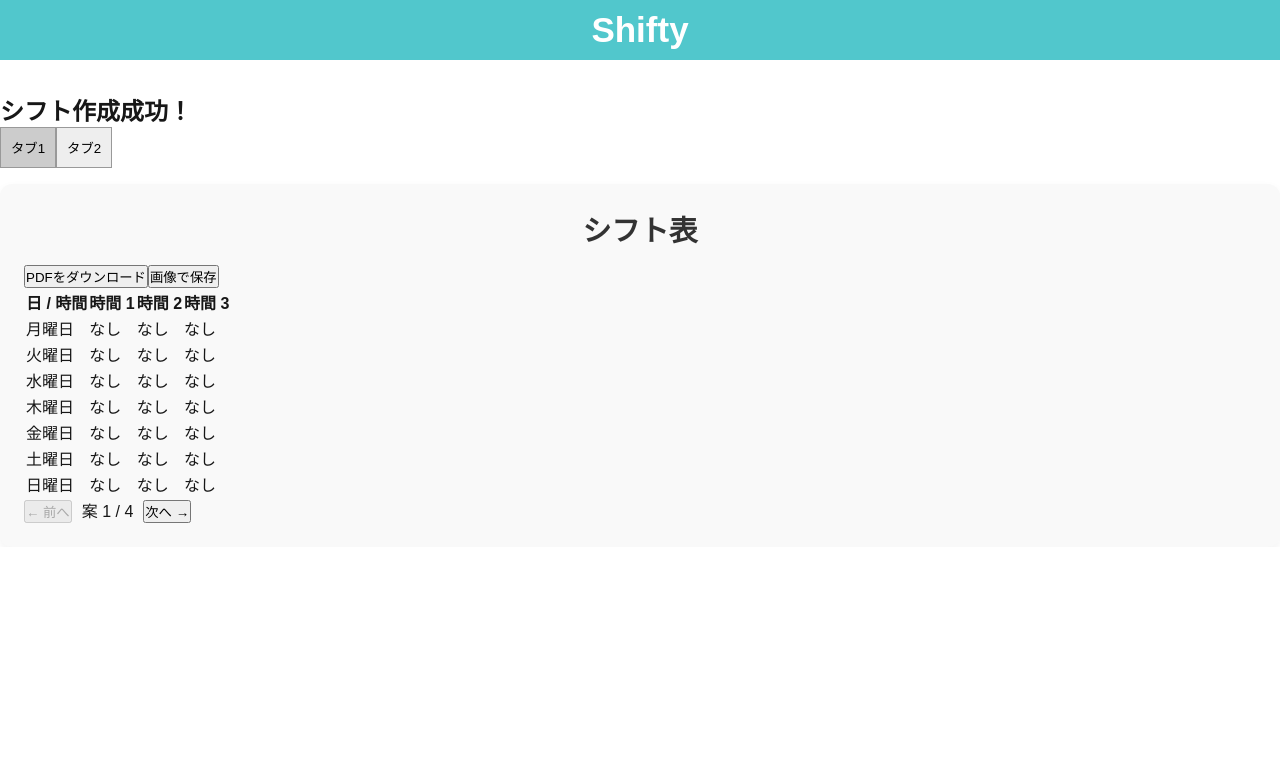
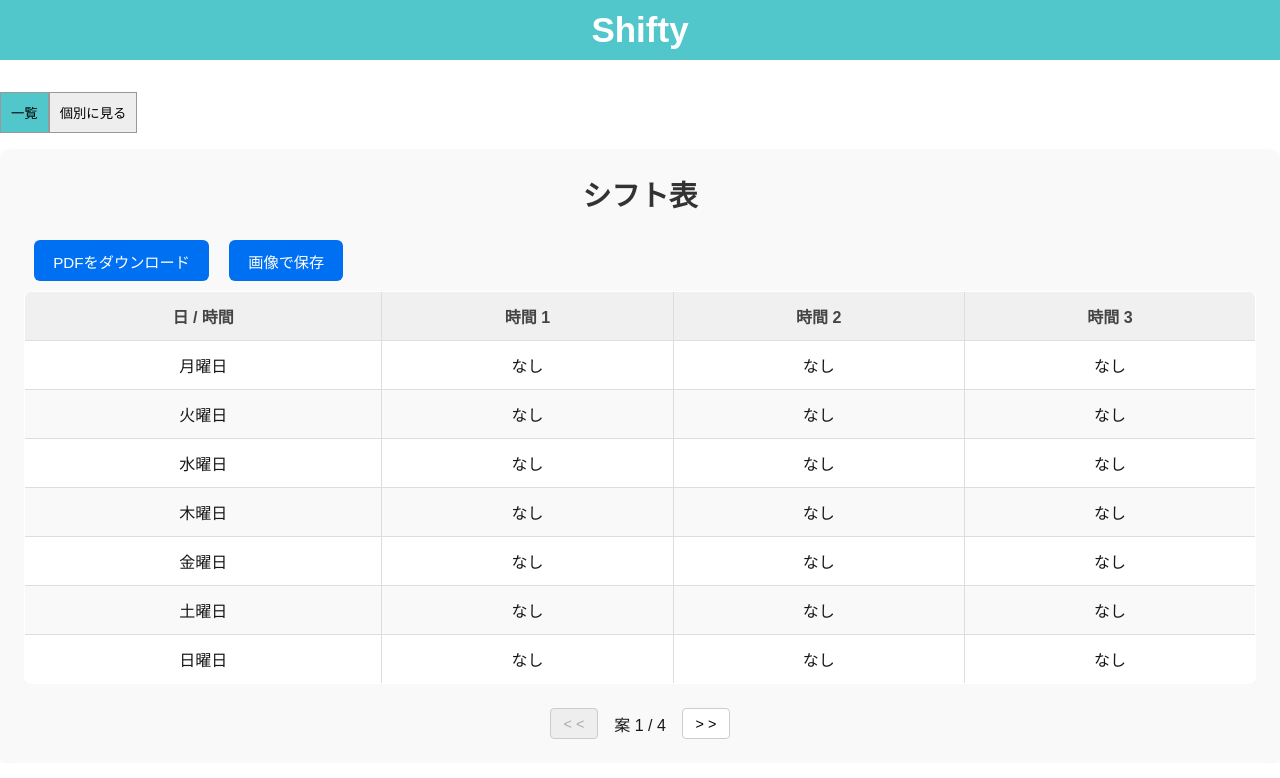
Before and after one commit to yuuri-dev/Shityj-app0507, a Next.js app: page /groupName/shiftView in a window 1280 px wide. Shown: the top 778 px of the page. Built offline with nearby package versions, Linux system fonts and the light colour scheme.

Commit message:
groupPage, shiftView1のCSSを整えました。

```diff
--- a/src/components/ShiftView1/ShiftView1.module.css
+++ b/src/components/ShiftView1/ShiftView1.module.css
@@ -1,3 +1,4 @@
+
 .contents {
   padding: 1.5rem;
   background-color: #f9f9f9;
@@ -13,41 +14,48 @@
   text-align: center;
 }
 
-.tableWrapper {
-  overflow-x: auto;
+
+.downloadBtn {
+  display: inline-block;
+  background-color: #0070f3;
+  color: white;
+  border: none;
+  padding: 0.6rem 1.2rem;
+  margin: 10px;
+  font-size: 0.95rem;
+  border-radius: 6px;
+  cursor: pointer;
+  transition: background-color 0.2s ease;
 }
 
-.table {
-  width: 100%;
-  border-collapse: collapse;
-  background-color: #fff;
-  border: 1px solid #ddd;
-  border-radius: 8px;
-  overflow: hidden;
+.downloadBtn:hover {
+  background-color: #0059c1;
 }
 
-.table th,
-.table td {
-  padding: 0.75rem;
-  border: 1px solid #ddd;
-  text-align: center;
-  white-space: nowrap;
+.pagination {
+  display: flex;
+  justify-content: center;
+  align-items: center;
+  margin-top: 1.5rem;
+  gap: 1rem;
 }
 
-.table th {
-  background-color: #f0f0f0;
-  font-weight: bold;
-  color: #444;
+.pagination button {
+  background-color: #ffffff;
+  border: 1px solid #ccc;
+  padding: 0.4rem 0.8rem;
+  font-size: 0.9rem;
+  border-radius: 4px;
+  cursor: pointer;
+  transition: background-color 0.2s ease;
 }
 
-.table tr:nth-child(even) {
-  background-color: #f9f9f9;
+.pagination button:disabled {
+  background-color: #eee;
+  color: #aaa;
+  cursor: not-allowed;
 }
 
-.table tr:hover {
-  background-color: #eef6ff;
+.pagination button:hover:not(:disabled) {
+  background-color: #f0f0f0;
 }
-
-.tr {
-  background-color: #e0e0e0;
-}
--- a/src/components/ShiftView1/index.jsx
+++ b/src/components/ShiftView1/index.jsx
@@ -54,7 +54,9 @@ const ShiftView1 = ({ shiftCompletedWithName }) => {
       <button onClick={handleDownloadPDF} className={styles.downloadBtn}>
         PDFをダウンロード
       </button>
-      <button onClick={handleDownloadImage}>画像で保存</button>
+      <button onClick={handleDownloadImage} className={styles.downloadBtn}>
+        画像で保存
+      </button>
       <div ref={shiftRef} className={styles.tableWrapper}>
         <ShiftView1Contents
           value={shiftCompletedWithName[currentIndex]}
@@ -68,16 +70,16 @@ const ShiftView1 = ({ shiftCompletedWithName }) => {
           onClick={() => setCurrentIndex((prev) => prev - 1)}
           disabled={currentIndex === 0}
         >
-          ← 前へ
+          &lt; &lt;
         </button>
-        <span style={{ margin: '0 10px' }}>
+        <span>
           案 {currentIndex + 1} / {totalPages}
         </span>
         <button
           onClick={() => setCurrentIndex((prev) => prev + 1)}
           disabled={currentIndex === totalPages - 1}
         >
-          次へ →
+          &gt; &gt;
         </button>
       </div>
     </div>
--- a/src/components/ShiftView1Contents/ShiftView1_contents.module.css
+++ b/src/components/ShiftView1Contents/ShiftView1_contents.module.css
@@ -0,0 +1,38 @@
+.tableWrapper {
+    overflow-x: auto;
+  }
+
+  .table {
+    width: 100%;
+    border-collapse: collapse;
+    background-color: #fff;
+    border: 1px solid #ddd;
+    border-radius: 8px;
+    overflow: hidden;
+  }
+
+  .table th,
+  .table td {
+    padding: 0.75rem;
+    border: 1px solid #ddd;
+    text-align: center;
+    white-space: nowrap;
+  }
+
+  .table th {
+    background-color: #f0f0f0;
+    font-weight: bold;
+    color: #444;
+  }
+
+  .table tr:nth-child(even) {
+    background-color: #f9f9f9;
+  }
+
+  .table tr:hover {
+    background-color: #eef6ff;
+  }
+
+  .tr {
+    background-color: #e0e0e0;
+  }
--- a/src/pages/groupName/shiftView.jsx
+++ b/src/pages/groupName/shiftView.jsx
@@ -64,28 +64,27 @@ const ShiftView = () => {
   return (
     <div>
       <PageTitle>{groupName}</PageTitle>
-      <h2 className={styles.h2}>シフト作成成功！</h2>
 
       <div style={{ display: 'flex', marginBottom: '1rem' }}>
         <button
           onClick={() => setActiveTab('tab1')}
           style={{
-            backgroundColor: activeTab === 'tab1' ? '#ccc' : '#eee',
+            backgroundColor: activeTab === 'tab1' ? '#51C7CC' : '#eee',
             padding: '10px',
             border: '1px solid #999',
           }}
         >
-          タブ1
+          一覧
         </button>
         <button
           onClick={() => setActiveTab('tab2')}
           style={{
-            backgroundColor: activeTab === 'tab2' ? '#ccc' : '#eee',
+            backgroundColor: activeTab === 'tab2' ? '#51C7CC' : '#eee',
             padding: '10px',
             border: '1px solid #999',
           }}
         >
-          タブ2
+          個別に見る
         </button>
       </div>
       <div>{renderContent()}</div>
```
Also changed, not shown: src/pages/groupName/groupPage.module.css (+13 -10 lines), src/pages/new.jsx (+12 -12 lines).
